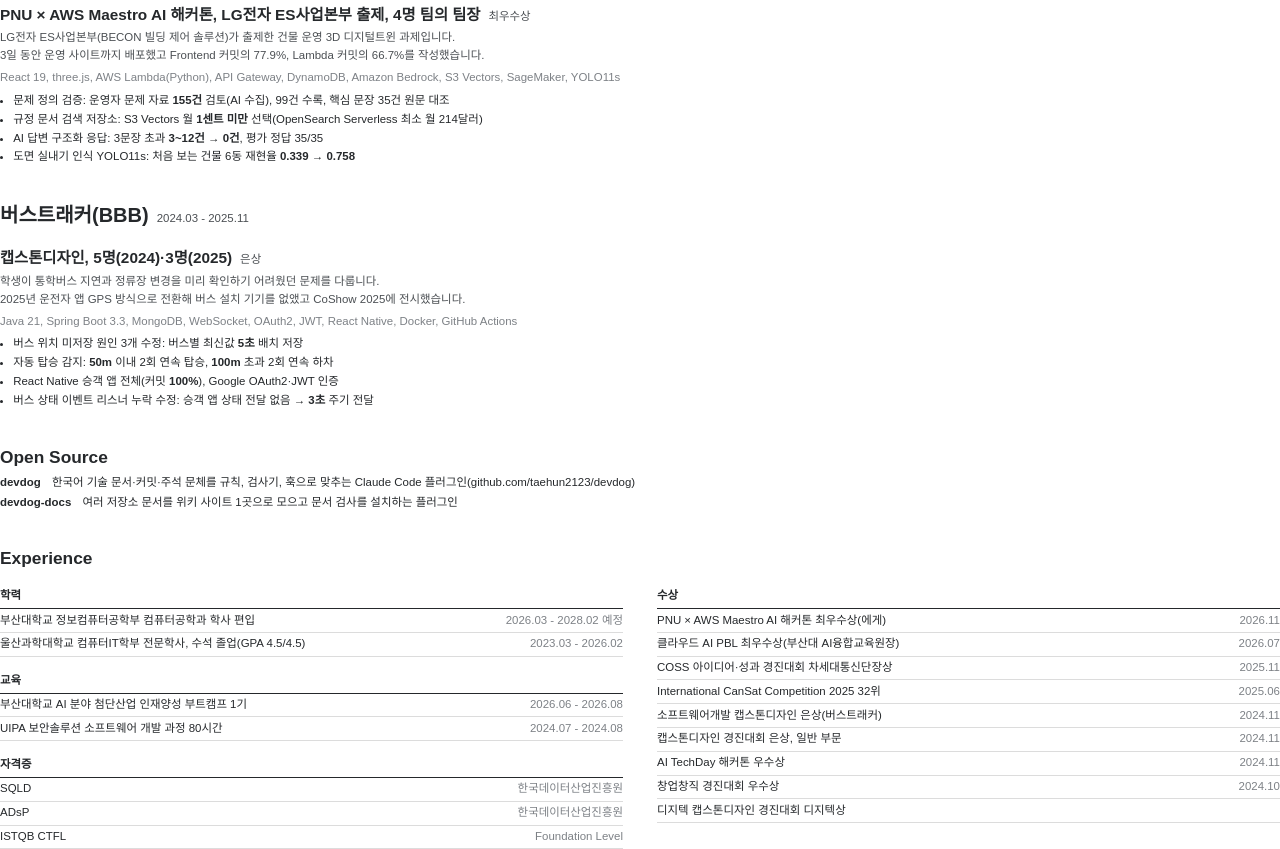
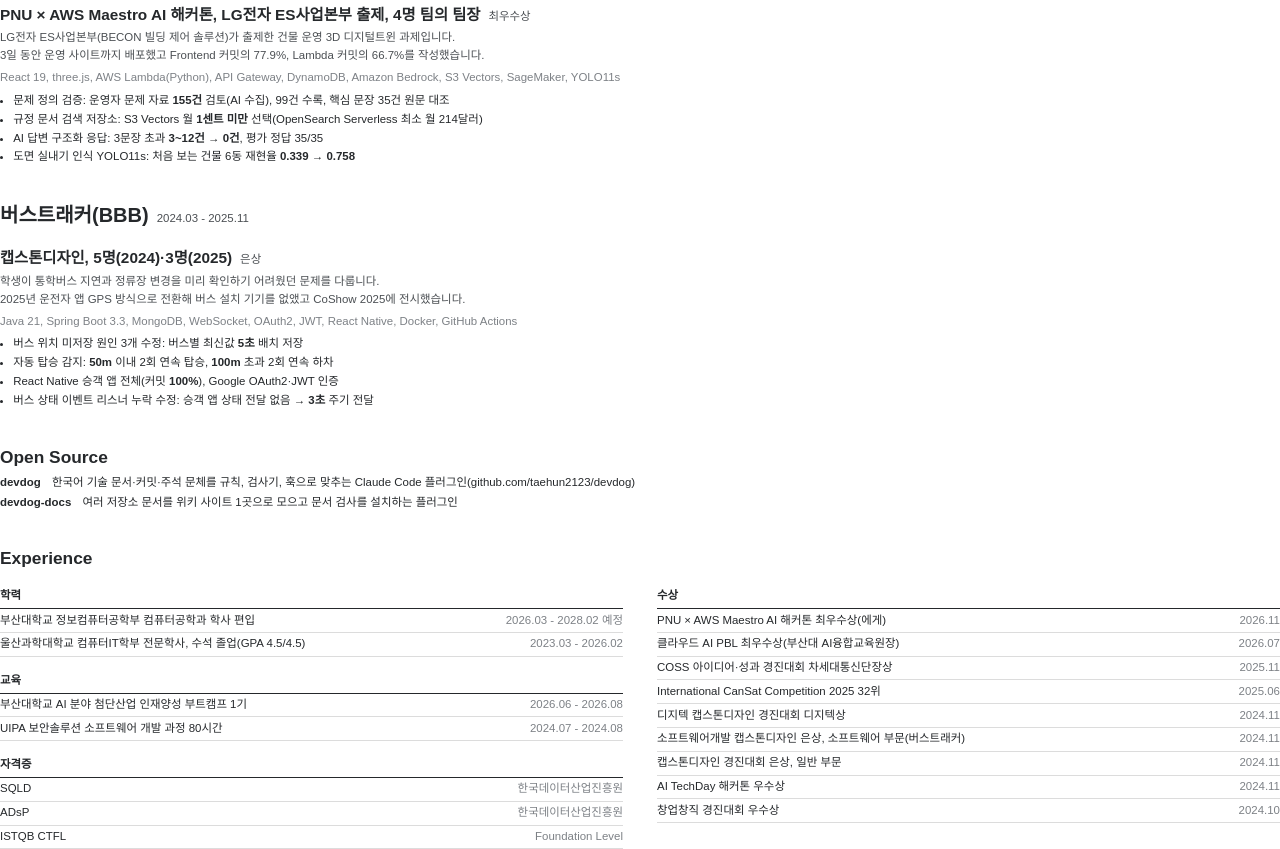
Before and after one commit to taehun2123/taehun2123.github.io, a plain HTML site: page _resume/resume.html in a window 1280 px wide. Shown: the part 475-1324 px from the top of the page. Drawn offline with Linux system fonts and the light colour scheme; a web font is replaced by a local one.

Commit message:
수상 날짜·부문 보완, CoShow 전시 일정 표기
- 디지텍상 수상일 2024-11-21 추가, 날짜순 정렬
- 소프트웨어개발 캡스톤디자인 은상에 소프트웨어 부문 표기
- 버스트래커 WebSocket 점검 배경에 CoShow 2025 전시 기간 표기

```diff
--- a/_resume/resume.html
+++ b/_resume/resume.html
@@ -162,11 +162,11 @@ code { font-size: 0.92em; background: var(--soft); padding: 0 3px; border-radius
       <li>클라우드 AI PBL 최우수상(부산대 AI융합교육원장)<span>2026.07</span></li>
       <li>COSS 아이디어·성과 경진대회 차세대통신단장상<span>2025.11</span></li>
       <li>International CanSat Competition 2025 32위<span>2025.06</span></li>
-      <li>소프트웨어개발 캡스톤디자인 은상(버스트래커)<span>2024.11</span></li>
+      <li>디지텍 캡스톤디자인 경진대회 디지텍상<span>2024.11</span></li>
+      <li>소프트웨어개발 캡스톤디자인 은상, 소프트웨어 부문(버스트래커)<span>2024.11</span></li>
       <li>캡스톤디자인 경진대회 은상, 일반 부문<span>2024.11</span></li>
       <li>AI TechDay 해커톤 우수상<span>2024.11</span></li>
       <li>창업창직 경진대회 우수상<span>2024.10</span></li>
-      <li>디지텍 캡스톤디자인 경진대회 디지텍상<span></span></li>
     </ul>
   </div>
 </div>
```
Also changed, not shown: index.html (+3 -3 lines), 1 other file.
